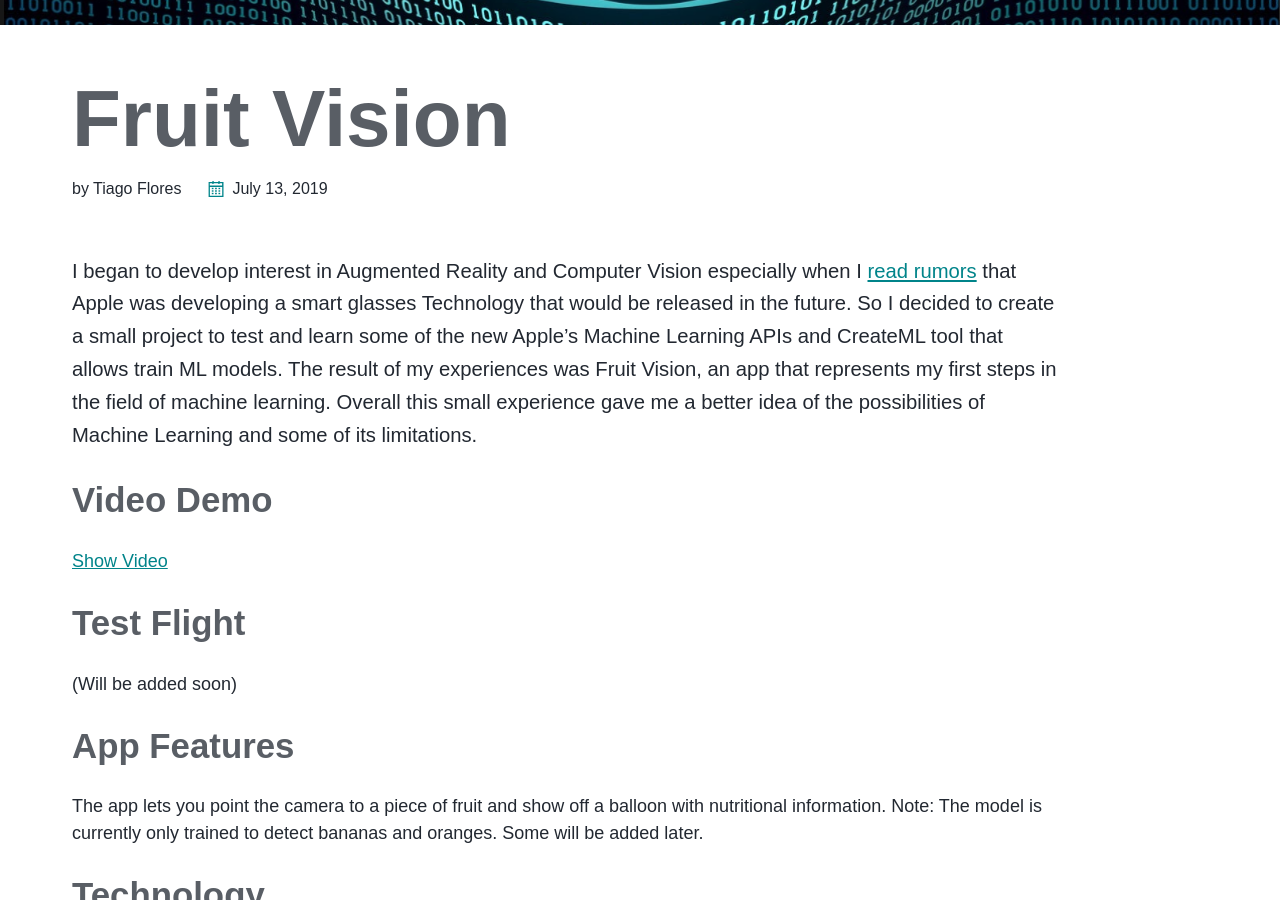
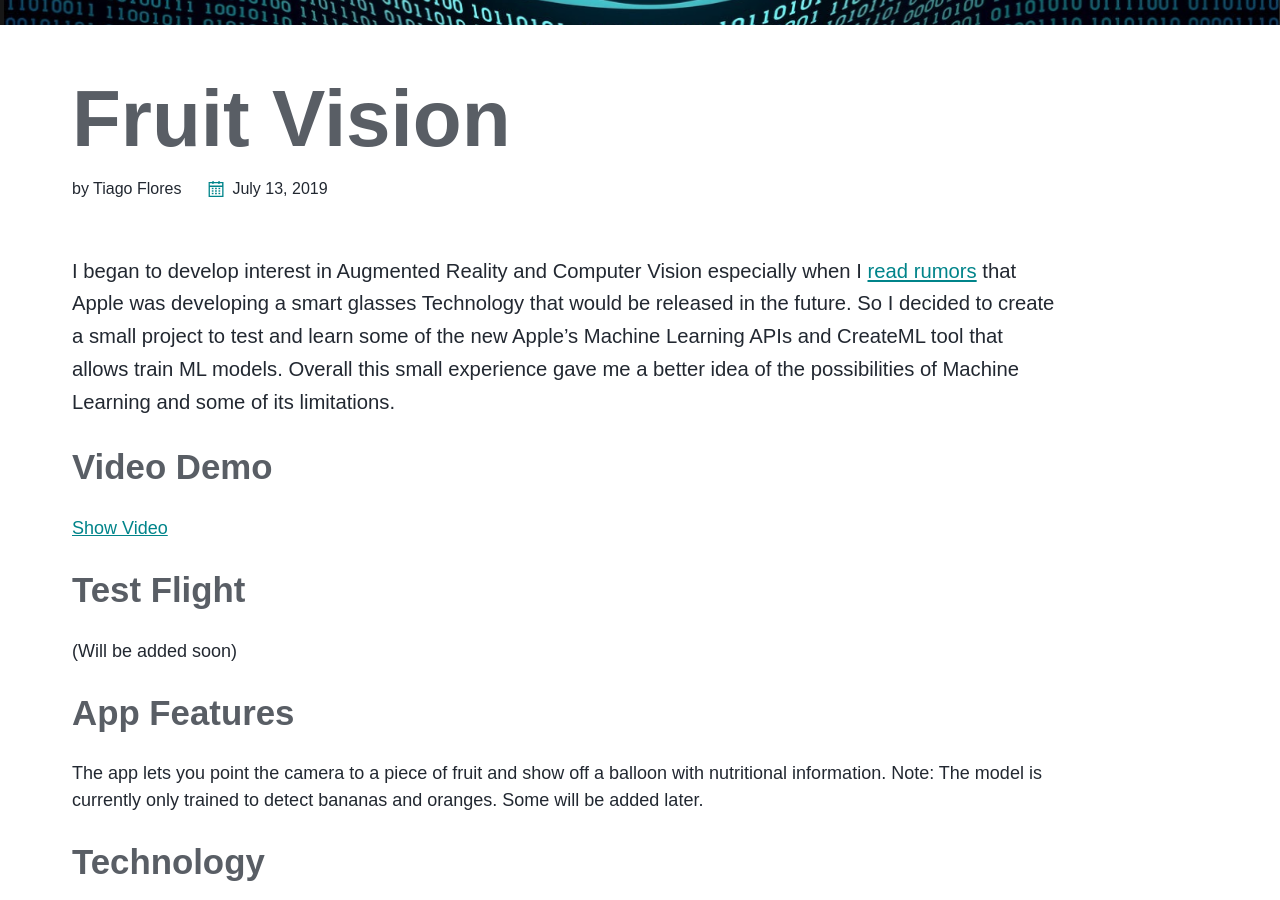
Before and after one commit to TiagoMJFlores/tiagomjflores.github.io, a Jekyll site: the page built from _appstore/fruitglasses.md, in a window 1280 px wide and 900 px high, scrolled down 459 px. Built offline with Jekyll 4.4.1, drawn with Linux system fonts in a browser that asks for light colours.

Commit message:
change fruit vision introduction x4

```diff
--- a/_appstore/fruitglasses.md
+++ b/_appstore/fruitglasses.md
@@ -10,7 +10,6 @@ comments: false
 I began to develop interest in Augmented Reality and Computer Vision especially when I [read rumors](https://www.businessinsider.com/apple-smart-glasses-rumors-everything-we-know-2019-3) that Apple was developing a smart glasses Technology
  that would be released in the future.
 So I decided to create a small project to test and learn some of the new  Apple's Machine Learning APIs and CreateML tool that allows train ML models.
-The result of my experiences was Fruit Vision, an app that represents my first steps in the field of machine learning.
 Overall this small experience gave me a better idea of the possibilities of Machine Learning and some of its limitations.
 
 ## Video Demo
```
